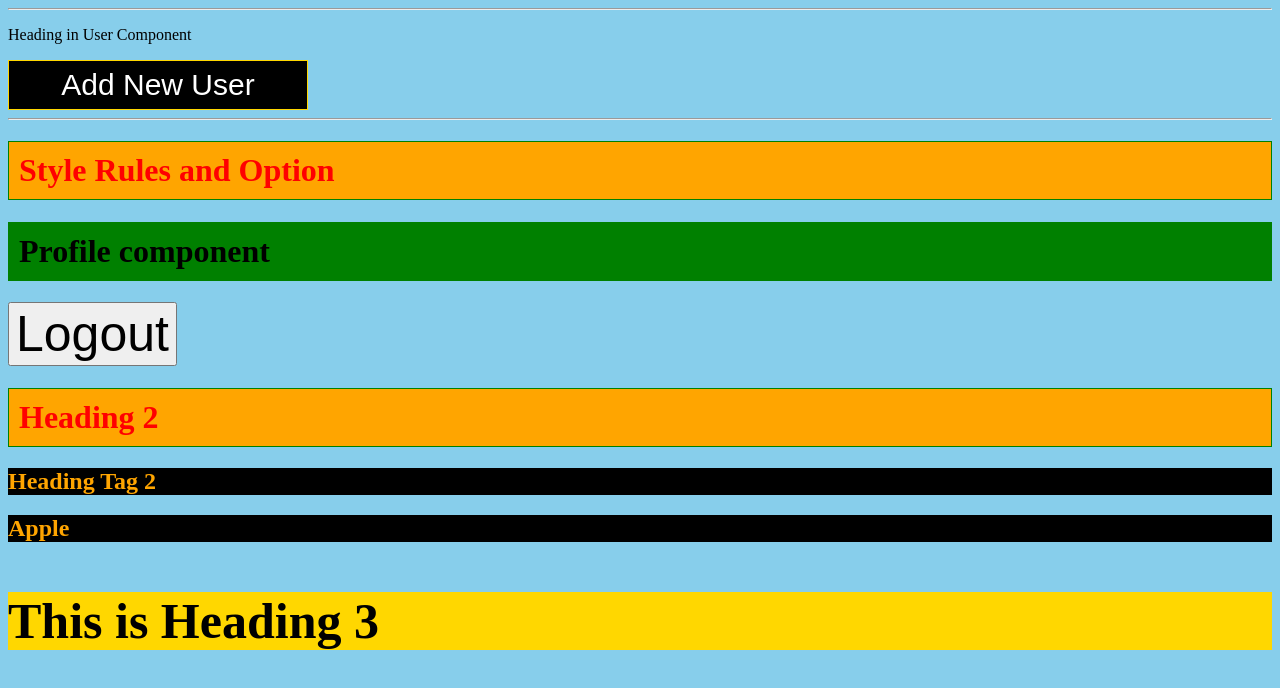
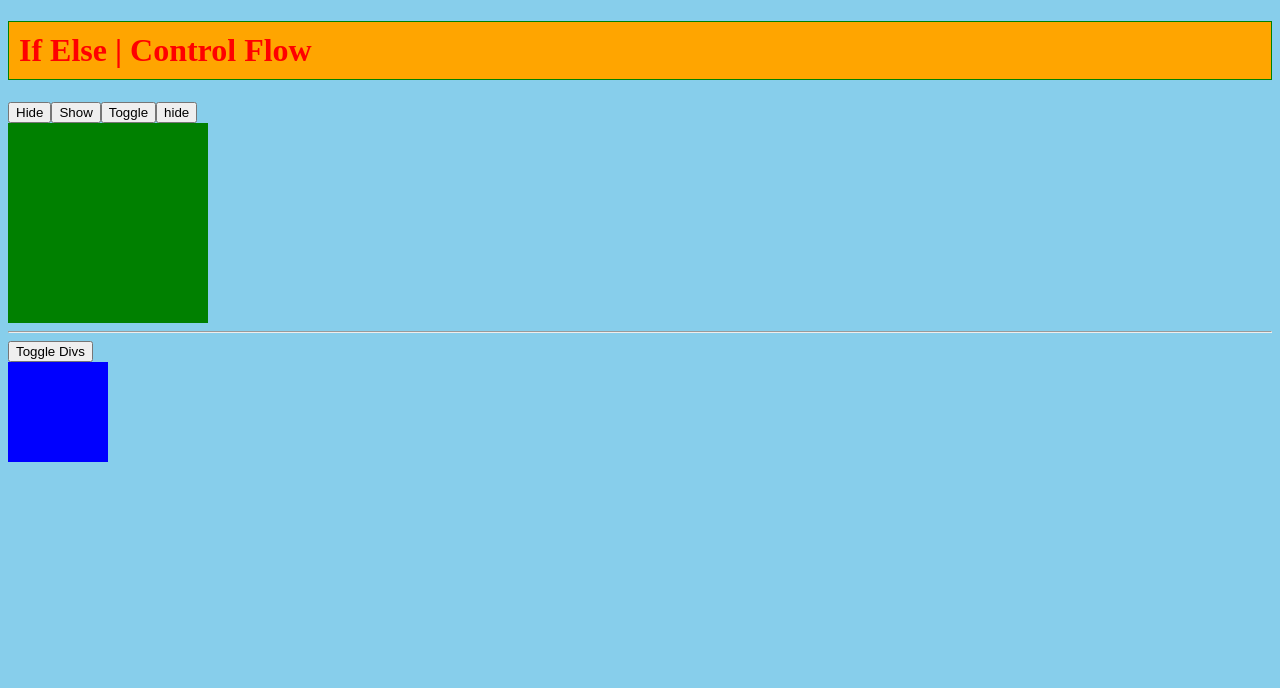
Before and after one commit to Zanna-dev/angular-v19-tutorial, an Angular app: page / in a window 1280 px wide. Shown: the top 688 px of the page. Built offline with nearby package versions, Linux system fonts and the light colour scheme.

Commit message:
Make an If Else Conditions

```diff
--- a/src/app/app.component.html
+++ b/src/app/app.component.html
@@ -1,19 +1,37 @@
-<style>
-    h2{
-        color: orange;
-        background-color: #000;
-    }
+<h1>If Else | Control Flow</h1>
 
-</style>
+<!-- @if(val==10){
+
+<div style="background-color: orange; height: 200px; width: 200px;">
+
+</div>
+} -->
+
+<button (click)="hide()">Hide</button>
+<button (click)="show()">Show</button>
+<button (click)="toggle()">Toggle</button>
+<button (click)="toggle()"> {{
+    display? 'hide':'show' }} </button>
+@if(display){
+
+<div style="background-color: green; height: 200px; width: 200px;">
+
+</div>
+}
+
 <hr>
-<app-user></app-user>
-<hr>
-<h1>Style Rules and Option</h1>
-<app-profile></app-profile>
-<h1>Heading 2</h1>
-<h2>Heading Tag 2</h2>
-<h2>Apple</h2>
-<h3 style="background-color: gold; color: #000; font-size: 50px;">This is Heading 3</h3>
+<button (click)="toggleDivs()">Toggle Divs</button>
+@if(displayOneDiv){
+<div style="background-color: blue; width: 100px; height: 100px;">
+
+</div>
+}
+@else{
+<div style="background-color: red; width: 100px; height: 100px;">
+
+</div>
+}
+
 
 
 
@@ -80,7 +98,7 @@
 <!-- <button (click)="otherFunction()">Click me</button> -->
 <!-- <h1>Define Data Type</h1>
  <button (click)="sum(100,20)">Sum</button> -->
- <!-- <h1>Get and Set Input field Value</h1>
+<!-- <h1>Get and Set Input field Value</h1>
 <h2>{{username}}</h2>
 <input value="{{username}}"
 (input)="getUserName($event)"
@@ -92,3 +110,19 @@ placeholder="eneter user name">
 <button (click)="getUserNameWithTemplate(userNameField.value)">Get User name</button>
 <button (click)="setUserName()">Set User name</button>
  -->
+<!-- <style>
+    h2{
+        color: orange;
+        background-color: #000;
+    }
+
+</style>
+<hr>
+<app-user></app-user>
+<hr>
+<h1>Style Rules and Option</h1>
+<app-profile></app-profile>
+<h1>Heading 2</h1>
+<h2>Heading Tag 2</h2>
+<h2>Apple</h2>
+<h3 style="background-color: gold; color: #000; font-size: 50px;">This is Heading 3</h3> -->
--- a/src/app/app.component.ts
+++ b/src/app/app.component.ts
@@ -9,11 +9,30 @@ import { UserComponent } from './user/user.component';
 @Component({
   selector: 'app-root',
   // imports: [LoginComponent, SignupComponent, ProfileComponent],
-  imports: [ProfileComponent,UserComponent],
+  imports: [],
   templateUrl: './app.component.html',
   styleUrl: './app.component.css'
 })
 export class AppComponent {
+  display=true
+  val=10
+  displayOneDiv=true
+  hide(){
+    this.display=false
+  }
+
+  show(){
+    this.display=true
+  }
+
+  toggle(){
+    this.display=!this.display
+  }
+  toggleDivs(){
+    this.displayOneDiv=!this.displayOneDiv
+  }
+
+  // displayDiv=true
 
 
    title = 'Code Step By Step';
```
